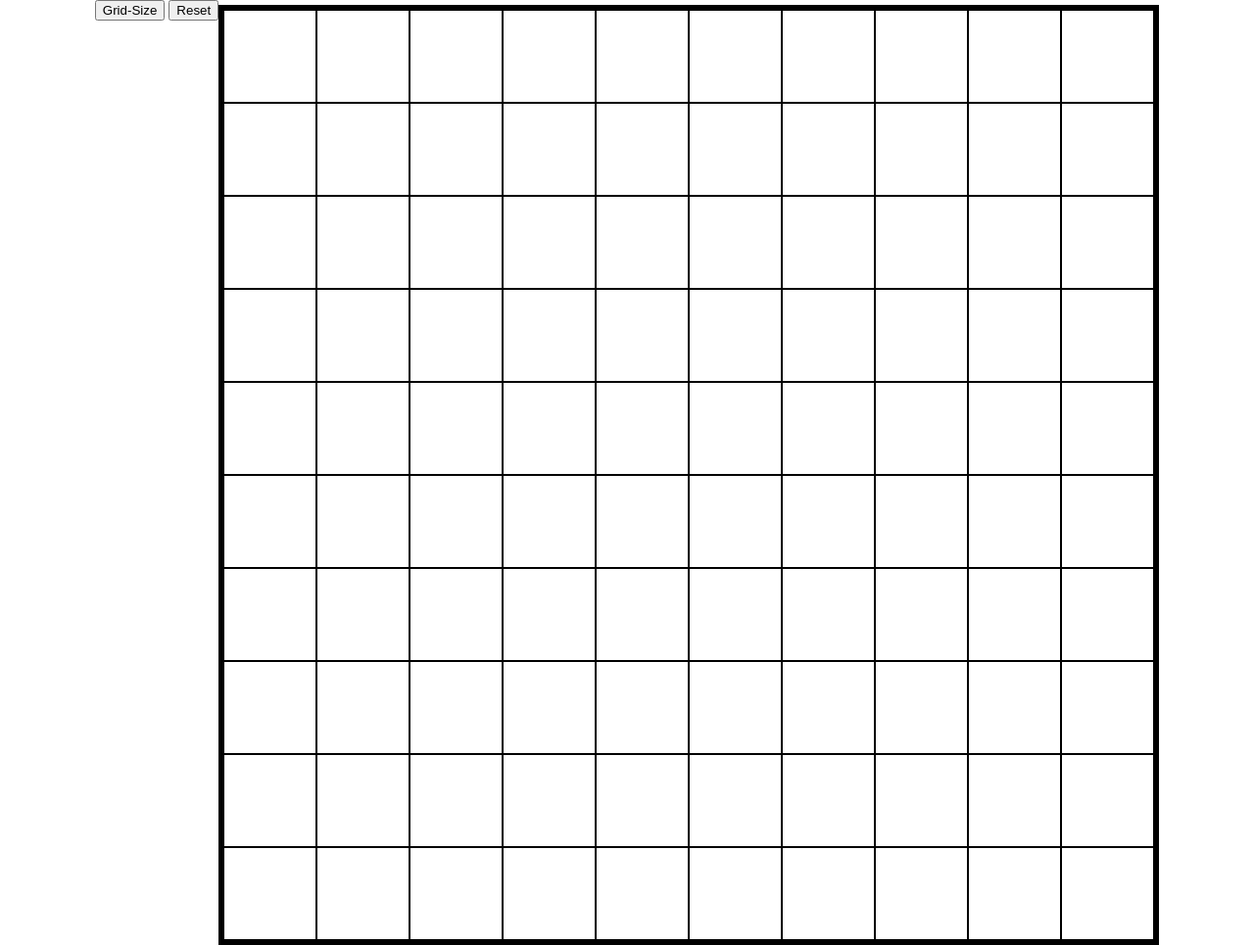
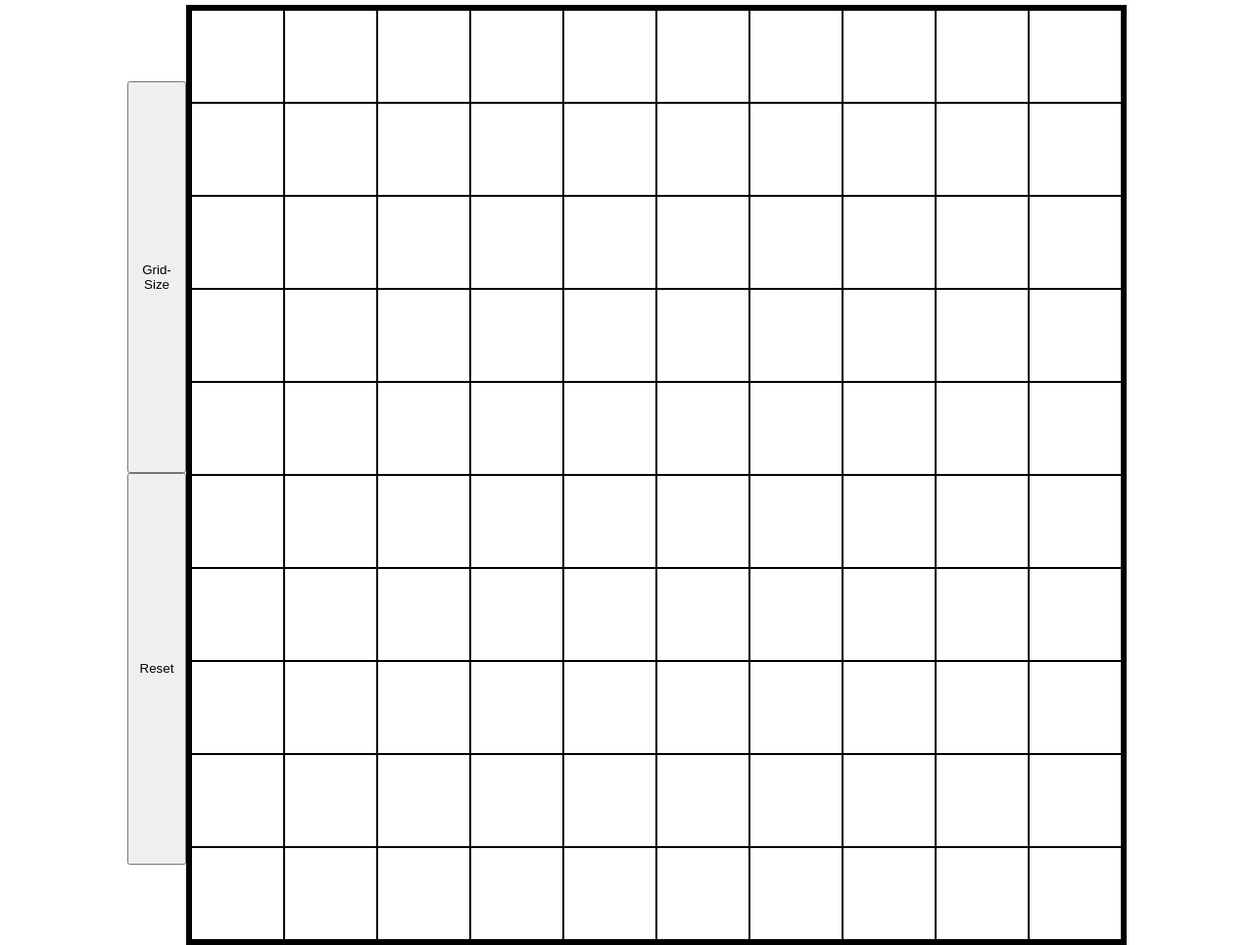
Before and after one commit to Seryoyo/curly-octo-rotary-phone, a plain HTML site: page index.html in a window 1280 px wide. Shown: the whole page at 98% size. Drawn offline with Linux system fonts and the light colour scheme.

Commit message:
Add button dimensions and flexbox to them

```diff
--- a/style.css
+++ b/style.css
@@ -24,3 +24,15 @@ body {
     min-height: 93px;
     max-height: 93px;
 }
+
+button {
+    width: 60px;
+    min-height: 50vh;
+}
+
+.buttons {
+    display: flex;
+    flex-direction: column;
+    justify-content: center;
+    min-height: 500px;
+}
```
